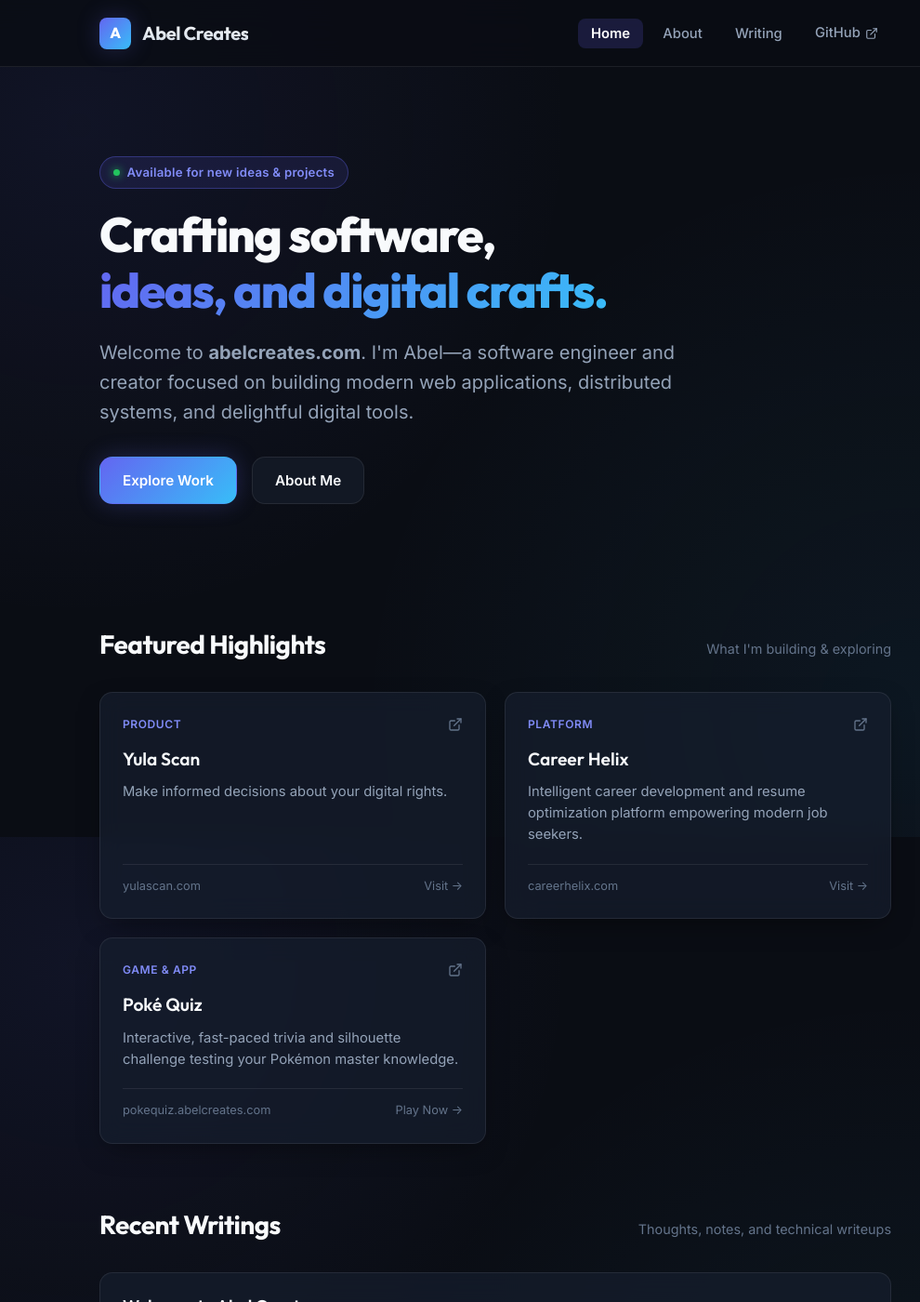
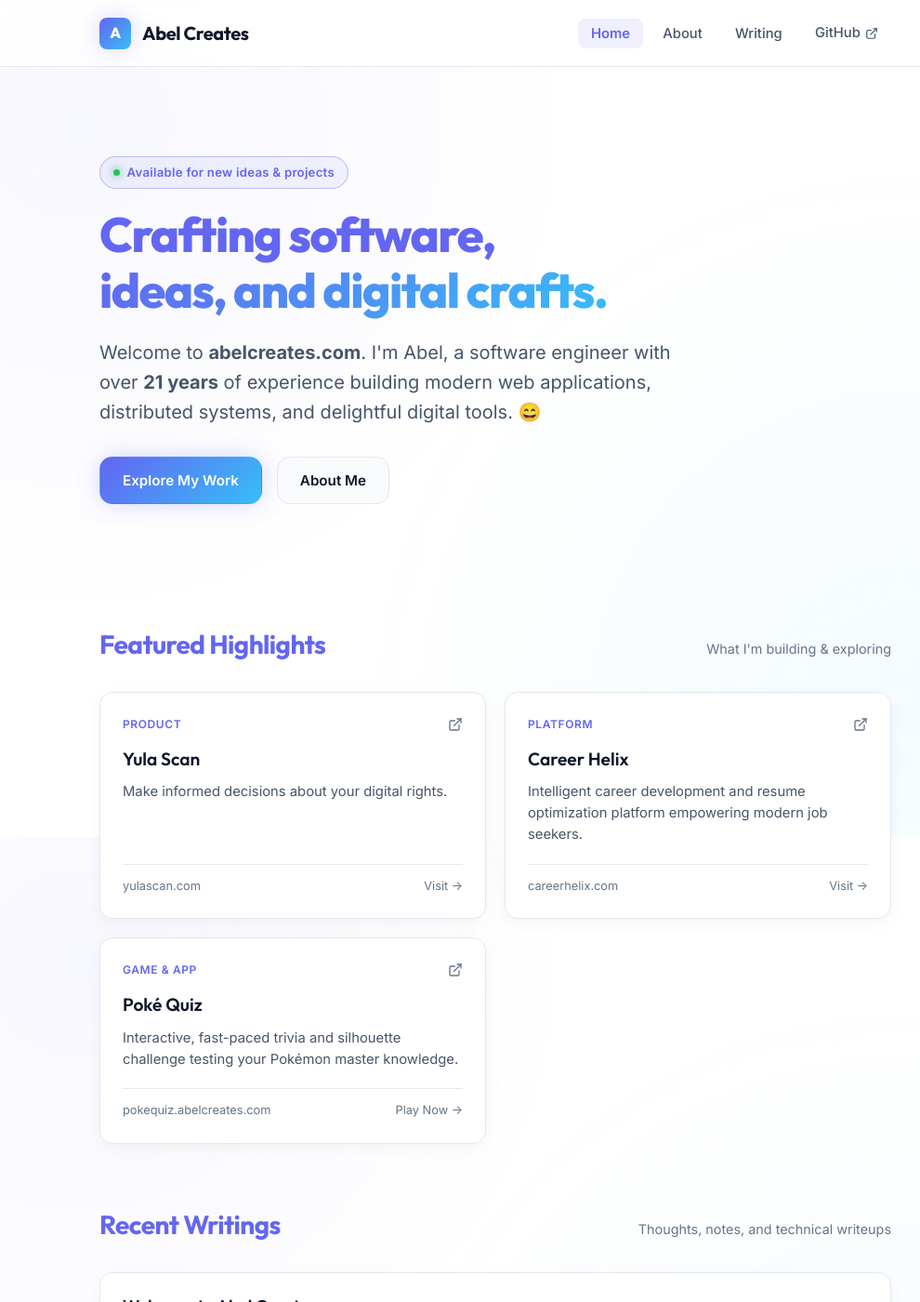
Before and after one commit to abelmartin/abelcreates, a Jekyll site: the page built from index.html, in a window 1280 px wide and 1400 px high. Shown: the whole window at 93% size, without its empty margins (107-1097 px from the left). Built offline with Jekyll 4.4.1, drawn with Linux system fonts in a browser that asks for light colours.

Commit message:
Update site theme to light mode and update hero content

```diff
--- a/assets/css/style.css
+++ b/assets/css/style.css
@@ -1,25 +1,27 @@
 /* ==========================================================================
-   Abel Creates - Modern Design System
+   Abel Creates - Modern Design System (Light Theme)
    ========================================================================== */
 
 :root {
   /* Color Palette */
-  --bg-primary: #0a0d14;
-  --bg-secondary: #121824;
-  --bg-card: rgba(22, 30, 46, 0.7);
-  --bg-card-hover: rgba(30, 41, 63, 0.85);
-  --bg-badge: rgba(99, 102, 241, 0.12);
-  --border-subtle: rgba(255, 255, 255, 0.08);
+  --bg-primary: #ffffff;
+  --bg-secondary: #f8fafc;
+  --bg-card: #ffffff;
+  --bg-card-hover: #ffffff;
+  --bg-badge: rgba(99, 102, 241, 0.08);
+  --border-subtle: #e2e8f0;
   --border-highlight: rgba(99, 102, 241, 0.35);
 
-  --text-primary: #f8fafc;
-  --text-secondary: #94a3b8;
+  --text-primary: #0f172a;
+  --text-secondary: #475569;
   --text-muted: #64748b;
-  --text-accent: #818cf8;
+  --text-accent: #6366f1;
+  --text-heading: #6366f1;
 
   --accent-gradient: linear-gradient(135deg, #6366f1 0%, #38bdf8 100%);
   --accent-glow: 0 0 25px rgba(99, 102, 241, 0.25);
-  --card-shadow: 0 10px 30px -10px rgba(0, 0, 0, 0.5);
+  --card-shadow: 0 4px 20px -2px rgba(0, 0, 0, 0.05), 0 2px 6px -1px rgba(0, 0, 0, 0.02);
+  --card-shadow-hover: 0 12px 30px -4px rgba(99, 102, 241, 0.12), 0 4px 10px -2px rgba(0, 0, 0, 0.04);
 
   /* Typography */
   --font-sans: 'Inter', -apple-system, BlinkMacSystemFont, 'Segoe UI', Roboto, sans-serif;
@@ -45,14 +47,14 @@
 html {
   scroll-behavior: smooth;
   font-size: 16px;
-  color-scheme: dark;
+  color-scheme: light;
 }
 
 body.site-body {
   background-color: var(--bg-primary);
   background-image:
-    radial-gradient(circle at 15% 15%, rgba(99, 102, 241, 0.08) 0%, transparent 40%),
-    radial-gradient(circle at 85% 85%, rgba(56, 189, 248, 0.06) 0%, transparent 45%);
+    radial-gradient(circle at 15% 15%, rgba(99, 102, 241, 0.05) 0%, transparent 40%),
+    radial-gradient(circle at 85% 85%, rgba(56, 189, 248, 0.05) 0%, transparent 45%);
   background-attachment: fixed;
   color: var(--text-primary);
   font-family: var(--font-sans);
@@ -70,7 +72,7 @@
   z-index: 100;
   backdrop-filter: blur(16px);
   -webkit-backdrop-filter: blur(16px);
-  background-color: rgba(10, 13, 20, 0.82);
+  background-color: rgba(255, 255, 255, 0.85);
   border-bottom: 1px solid var(--border-subtle);
   height: var(--header-height);
   display: flex;
@@ -114,9 +116,7 @@
 }
 
 .brand-text {
-  background: linear-gradient(180deg, #fff 0%, #cbd5e1 100%);
-  -webkit-background-clip: text;
-  -webkit-text-fill-color: transparent;
+  color: var(--text-primary);
 }
 
 .site-nav .nav-list {
@@ -138,12 +138,12 @@
 
 .nav-link:hover {
   color: var(--text-primary);
-  background-color: rgba(255, 255, 255, 0.05);
+  background-color: rgba(0, 0, 0, 0.04);
 }
 
 .nav-link.active {
-  color: #fff;
-  background-color: rgba(99, 102, 241, 0.18);
+  color: var(--text-heading);
+  background-color: rgba(99, 102, 241, 0.1);
   font-weight: 600;
 }
 
@@ -196,6 +196,7 @@
   line-height: 1.15;
   font-weight: 800;
   letter-spacing: -0.03em;
+  color: var(--text-heading);
   margin-bottom: 1.25rem;
 }
 
@@ -251,8 +252,8 @@
 }
 
 .btn-secondary:hover {
-  background: rgba(255, 255, 255, 0.08);
-  border-color: rgba(255, 255, 255, 0.15);
+  background: #f1f5f9;
+  border-color: #cbd5e1;
   transform: translateY(-2px);
 }
 
@@ -273,7 +274,7 @@
   font-size: 1.75rem;
   font-weight: 700;
   letter-spacing: -0.02em;
-  color: var(--text-primary);
+  color: var(--text-heading);
 }
 
 .section-subtitle {
@@ -306,6 +307,7 @@
 .card:hover {
   background: var(--bg-card-hover);
   border-color: var(--border-highlight);
+  box-shadow: var(--card-shadow-hover);
   transform: translateY(-4px);
 }
 
@@ -384,11 +386,13 @@
   display: flex;
   justify-content: space-between;
   align-items: center;
+  box-shadow: var(--card-shadow);
 }
 
 .post-row:hover {
   background: var(--bg-card-hover);
   border-color: var(--border-highlight);
+  box-shadow: var(--card-shadow-hover);
   transform: translateX(4px);
 }
 
@@ -414,14 +418,14 @@
 
 /* Prose & Markdown Content Styling */
 .prose {
-  color: #cbd5e1;
+  color: #334155;
   font-size: 1.075rem;
   line-height: 1.75;
 }
 
 .prose h1, .prose h2, .prose h3, .prose h4 {
   font-family: var(--font-heading);
-  color: #fff;
+  color: var(--text-heading);
   font-weight: 700;
   margin-top: 2.25rem;
   margin-bottom: 0.85rem;
@@ -457,12 +461,12 @@
 }
 
 .prose blockquote {
-  border-left: 4px solid #6366f1;
+  border-left: 4px solid var(--text-heading);
   padding: 0.75rem 1.25rem;
-  background: rgba(99, 102, 241, 0.06);
+  background: rgba(99, 102, 241, 0.05);
   border-radius: 0 var(--radius-sm) var(--radius-sm) 0;
   margin: 1.5rem 0;
-  color: #e2e8f0;
+  color: #475569;
   font-style: italic;
 }
 
@@ -480,11 +484,11 @@
 
 .prose code {
   font-family: var(--font-mono);
-  background: rgba(255, 255, 255, 0.08);
+  background: rgba(99, 102, 241, 0.08);
   padding: 0.2rem 0.4rem;
   border-radius: 4px;
   font-size: 0.875em;
-  color: #38bdf8;
+  color: #4f46e5;
 }
 
 .prose pre code {
@@ -540,7 +544,7 @@
   font-weight: 800;
   letter-spacing: -0.03em;
   line-height: 1.2;
-  color: #fff;
+  color: var(--text-heading);
   margin-bottom: 0.75rem;
 }
 
@@ -564,6 +568,7 @@
   padding: 1.25rem 1.5rem;
   border-radius: var(--radius-md);
   border: 1px solid var(--border-subtle);
+  box-shadow: var(--card-shadow);
 }
 
 .author-avatar {
@@ -585,7 +590,7 @@
   font-family: var(--font-heading);
   font-weight: 600;
   font-size: 1rem;
-  color: #fff;
+  color: var(--text-primary);
   display: block;
 }
 
@@ -598,7 +603,7 @@
 /* Footer */
 .site-footer {
   border-top: 1px solid var(--border-subtle);
-  background: rgba(10, 13, 20, 0.9);
+  background: #f8fafc;
   padding: 3.5rem 1.5rem 2.5rem;
   margin-top: auto;
 }
@@ -624,7 +629,7 @@
   font-family: var(--font-heading);
   font-weight: 700;
   font-size: 1.2rem;
-  color: #fff;
+  color: var(--text-heading);
   display: block;
   margin-bottom: 0.5rem;
 }
@@ -645,7 +650,7 @@
   font-size: 0.85rem;
   text-transform: uppercase;
   letter-spacing: 0.05em;
-  color: var(--text-secondary);
+  color: var(--text-primary);
   margin-bottom: 0.85rem;
 }
 
@@ -657,14 +662,14 @@
 }
 
 .link-group a {
-  color: var(--text-muted);
+  color: var(--text-secondary);
   text-decoration: none;
   font-size: 0.875rem;
   transition: var(--transition);
 }
 
 .link-group a:hover {
-  color: var(--text-primary);
+  color: var(--text-heading);
 }
 
 .footer-bottom {
@@ -685,7 +690,7 @@
 }
 
 .footer-bottom a:hover {
-  color: #fff;
+  color: var(--text-heading);
 }
 
 /* Responsive adjustments */
--- a/index.html
+++ b/index.html
@@ -15,11 +15,12 @@
   </h1>
 
   <p class="hero-description">
-    Welcome to <strong>abelcreates.com</strong>. I'm Abel—a software engineer and creator focused on building modern web applications, distributed systems, and delightful digital tools.
+    Welcome to <strong>abelcreates.com</strong>. I'm Abel, a software engineer with over <b>21 years</b> of experience
+    building modern web applications, distributed systems, and delightful digital tools. 😄
   </p>
 
   <div class="hero-actions">
-    <a href="#projects" class="btn btn-primary">Explore Work</a>
+    <a href="#projects" class="btn btn-primary">Explore My Work</a>
     <a href="{{ '/about/' | relative_url }}" class="btn btn-secondary">About Me</a>
   </div>
 </section>
@@ -34,7 +35,8 @@
     <a href="https://www.yulascan.com" target="_blank" rel="noopener noreferrer" class="card">
       <div class="card-top-row">
         <span class="card-tag">Product</span>
-        <svg class="external-icon" viewBox="0 0 24 24" width="16" height="16" fill="none" stroke="currentColor" stroke-width="2" stroke-linecap="round" stroke-linejoin="round">
+        <svg class="external-icon" viewBox="0 0 24 24" width="16" height="16" fill="none" stroke="currentColor"
+          stroke-width="2" stroke-linecap="round" stroke-linejoin="round">
           <path d="M18 13v6a2 2 0 0 1-2 2H5a2 2 0 0 1-2-2V8a2 2 0 0 1 2-2h6"></path>
           <polyline points="15 3 21 3 21 9"></polyline>
           <line x1="10" y1="14" x2="21" y2="3"></line>
@@ -51,14 +53,16 @@
     <a href="https://www.careerhelix.com" target="_blank" rel="noopener noreferrer" class="card">
       <div class="card-top-row">
         <span class="card-tag">Platform</span>
-        <svg class="external-icon" viewBox="0 0 24 24" width="16" height="16" fill="none" stroke="currentColor" stroke-width="2" stroke-linecap="round" stroke-linejoin="round">
+        <svg class="external-icon" viewBox="0 0 24 24" width="16" height="16" fill="none" stroke="currentColor"
+          stroke-width="2" stroke-linecap="round" stroke-linejoin="round">
           <path d="M18 13v6a2 2 0 0 1-2 2H5a2 2 0 0 1-2-2V8a2 2 0 0 1 2-2h6"></path>
           <polyline points="15 3 21 3 21 9"></polyline>
           <line x1="10" y1="14" x2="21" y2="3"></line>
         </svg>
       </div>
       <h3 class="card-title">Career Helix</h3>
-      <p class="card-desc">Intelligent career development and resume optimization platform empowering modern job seekers.</p>
+      <p class="card-desc">Intelligent career development and resume optimization platform empowering modern job
+        seekers.</p>
       <div class="card-meta">
         <span>careerhelix.com</span>
         <span>Visit &rarr;</span>
@@ -68,14 +72,16 @@
     <a href="https://pokequiz.abelcreates.com" target="_blank" rel="noopener noreferrer" class="card">
       <div class="card-top-row">
         <span class="card-tag">Game & App</span>
-        <svg class="external-icon" viewBox="0 0 24 24" width="16" height="16" fill="none" stroke="currentColor" stroke-width="2" stroke-linecap="round" stroke-linejoin="round">
+        <svg class="external-icon" viewBox="0 0 24 24" width="16" height="16" fill="none" stroke="currentColor"
+          stroke-width="2" stroke-linecap="round" stroke-linejoin="round">
           <path d="M18 13v6a2 2 0 0 1-2 2H5a2 2 0 0 1-2-2V8a2 2 0 0 1 2-2h6"></path>
           <polyline points="15 3 21 3 21 9"></polyline>
           <line x1="10" y1="14" x2="21" y2="3"></line>
         </svg>
       </div>
       <h3 class="card-title">Poké Quiz</h3>
-      <p class="card-desc">Interactive, fast-paced trivia and silhouette challenge testing your Pokémon master knowledge.</p>
+      <p class="card-desc">Interactive, fast-paced trivia and silhouette challenge testing your Pokémon master
+        knowledge.</p>
       <div class="card-meta">
         <span>pokequiz.abelcreates.com</span>
         <span>Play Now &rarr;</span>
```
Lines whose indentation alone changed are shown as unchanged.
